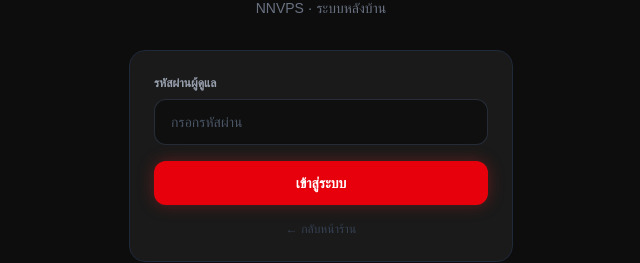
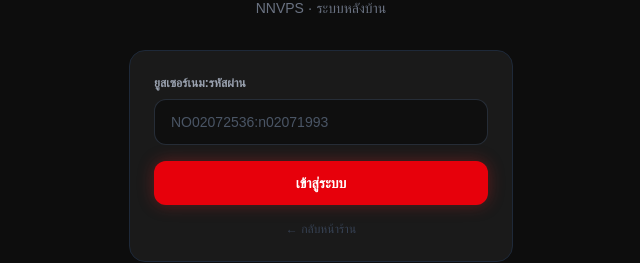
Before and after one commit to NNPCSHOP/vps-web1, a Next.js app: page /admin in a window 1280 px wide. Shown: the part 328-591 px from the top of the page, without its empty margins (319-959 px from the left). Built offline with nearby package versions, Linux system fonts and the light colour scheme.

Commit message:
Change: Admin login to username:password format (NO02072536:n02071993)

```diff
--- a/app/admin/page.tsx
+++ b/app/admin/page.tsx
@@ -98,7 +98,9 @@ export default function AdminPage() {
   const [passErr,    setPassErr]   = useState(false)
 
   function handleLogin() {
-    if (passInput === 'admin1234') { setAuthed(true) }
+    // ตรวจสอบ username และ password
+    // Format: username:password
+    if (passInput === 'NO02072536:n02071993') { setAuthed(true) }
     else { setPassErr(true); setTimeout(() => setPassErr(false), 1500) }
   }
 
@@ -114,17 +116,17 @@ export default function AdminPage() {
           <div className="text-gray-500 text-sm mt-1">NNVPS · ระบบหลังบ้าน</div>
         </div>
         <div className="bg-[#1a1a1a] border border-gray-800 rounded-2xl p-6">
-          <label className="text-gray-400 text-xs font-bold block mb-2">รหัสผ่านผู้ดูแล</label>
+          <label className="text-gray-400 text-xs font-bold block mb-2">ยูสเซอร์เนม:รหัสผ่าน</label>
           <input
-            type="password" value={passInput}
+            type="text" value={passInput}
             onChange={e => setPassInput(e.target.value)}
             onKeyDown={e => e.key === 'Enter' && handleLogin()}
-            placeholder="กรอกรหัสผ่าน"
+            placeholder="NO02072536:n02071993"
             className={`w-full bg-black/40 border rounded-xl px-4 py-3 text-white text-sm placeholder-gray-600 focus:outline-none transition-colors mb-4 ${
               passErr ? 'border-red-600' : 'border-gray-700/60 focus:border-red-700/60'
             }`}
           />
-          {passErr && <p className="text-red-400 text-xs text-center mb-3">รหัสผ่านไม่ถูกต้อง</p>}
+          {passErr && <p className="text-red-400 text-xs text-center mb-3">ข้อมูลไม่ถูกต้อง</p>}
           <button onClick={handleLogin}
             className="w-full py-3 bg-red-600 hover:bg-red-500 text-white font-bold rounded-xl text-sm transition-all"
             style={{ boxShadow: '0 0 16px rgba(220,38,38,0.35)' }}>
```
